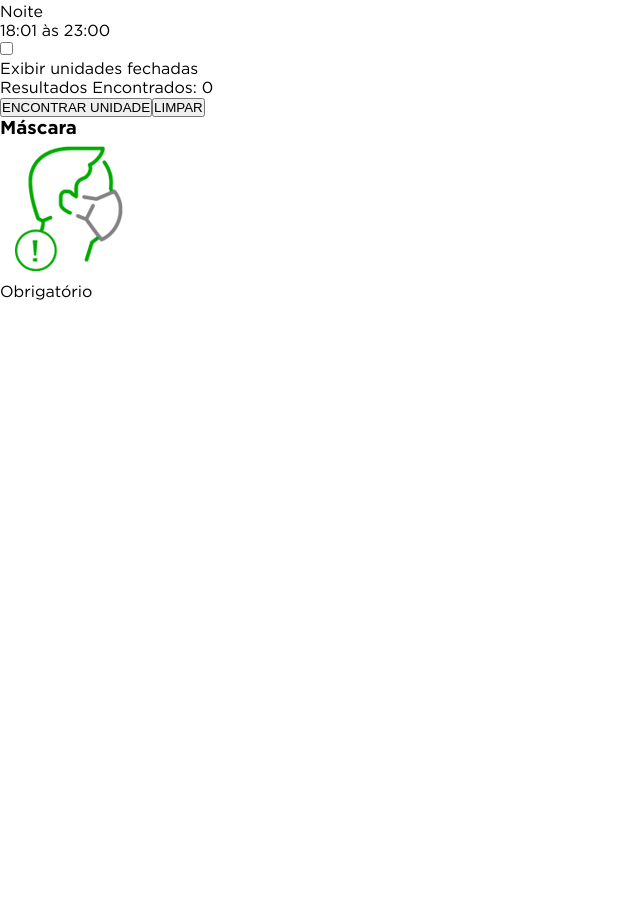
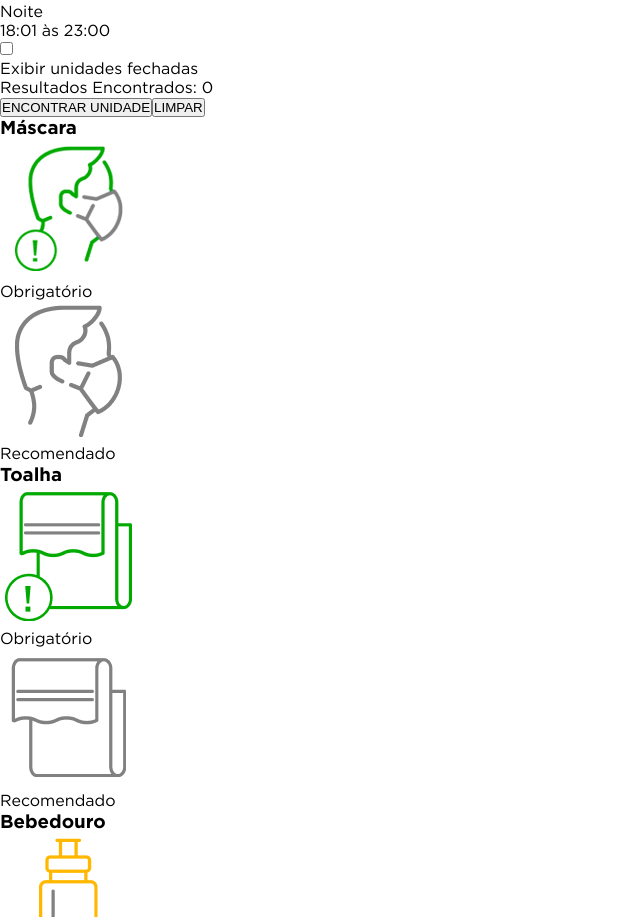
Before and after one commit to Joao-Carlos2002/desafio-smartfit, an Angular app: page / in a window 1280 px wide. Shown: the part 786-1703 px from the top of the page, without its empty margins (0-640 px from the left). Before the commit the page ends 1088 px from the top, so only its background shows below. Built offline with nearby package versions, Linux system fonts and the light colour scheme.

Commit message:
feat: legend component html complete

```diff
--- a/src/app/components/legend/legend.component.html
+++ b/src/app/components/legend/legend.component.html
@@ -1,5 +1,6 @@
-<div class="container">
+<section class="container">
   <h3>Máscara</h3>
+  <div>
     <div class="legend-container">
       <img
         src="../../../assets/images/png/required-mask.png"
@@ -7,4 +8,76 @@
       />
       <p>Obrigatório</p>
     </div>
+    <div class="legend-container">
+      <img
+        src="../../../assets/images/png/recommended-mask.png"
+        alt="Máscara Recomendada"
+      />
+      <p>Recomendado</p>
     </div>
+  </div>
+
+  <h3>Toalha</h3>
+
+  <div>
+    <div class="legend-container">
+      <img
+        src="../../../assets/images/png/required-towel.png"
+        alt="Toalha Obrigatória"
+      />
+      <p>Obrigatório</p>
+    </div>
+    <div class="legend-container">
+      <img
+        src="../../../assets/images/png/recommended-towel.png"
+        alt="Toalha Recomendada"
+      />
+      <p>Recomendado</p>
+    </div>
+  </div>
+
+  <h3>Bebedouro</h3>
+
+  <div>
+    <div class="legend-container">
+      <img
+        src="../../../assets/images/png/partial-fountain.png"
+        alt="Bebedouro Parcial"
+      />
+      <p>Parcial</p>
+    </div>
+    <div class="legend-container">
+      <img
+        src="../../../assets/images/png/forbidden-fountain.png"
+        alt="Bebedouro Proibido"
+      />
+      <p>Proibido</p>
+    </div>
+  </div>
+
+  <h3>Vestiários</h3>
+
+  <div>
+    <div class="legend-container">
+      <img
+        src="../../../assets/images/png/required-lockerroom.png"
+        alt="Vestiário Liberado"
+      />
+      <p>Liberado</p>
+    </div>
+    <div class="legend-container">
+      <img
+        src="../../../assets/images/png/partial-lockerroom.png"
+        alt="Vestiário Parcial"
+      />
+      <p>Parcial</p>
+    </div>
+    <div class="legend-container">
+      <img
+        src="../../../assets/images/png/forbidden-lockerroom.png"
+        alt="Vestiário Fechado"
+      />
+      <p>Fechado</p>
+    </div>
+  </div>
+</section>
```
Lines whose indentation alone changed are shown as unchanged.
